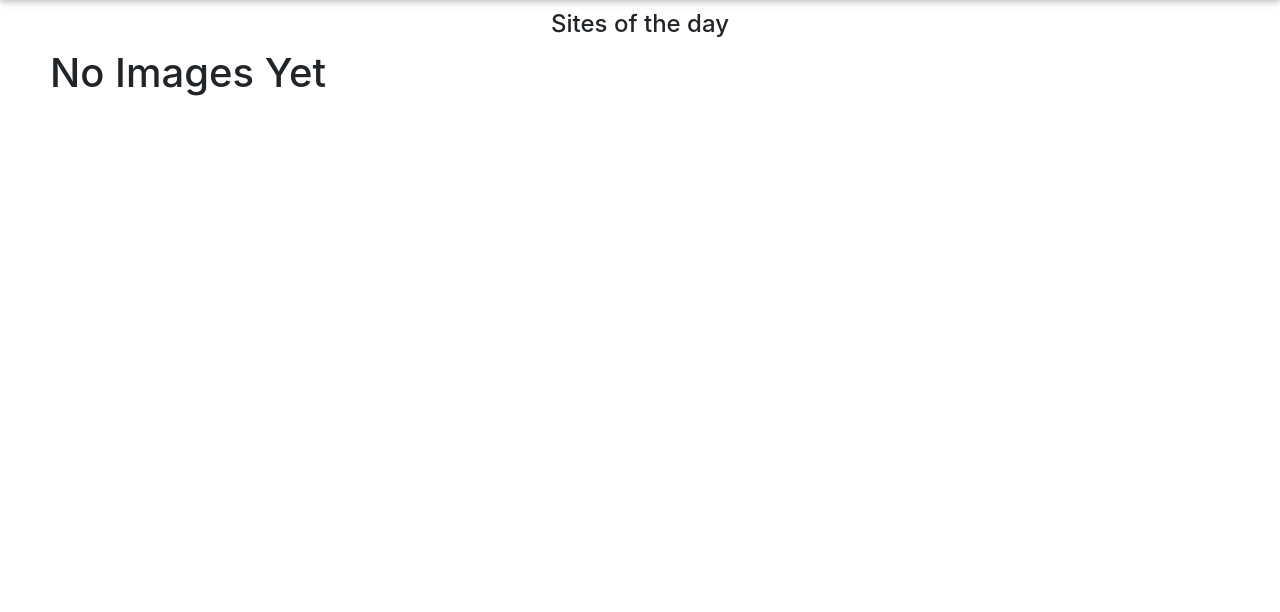
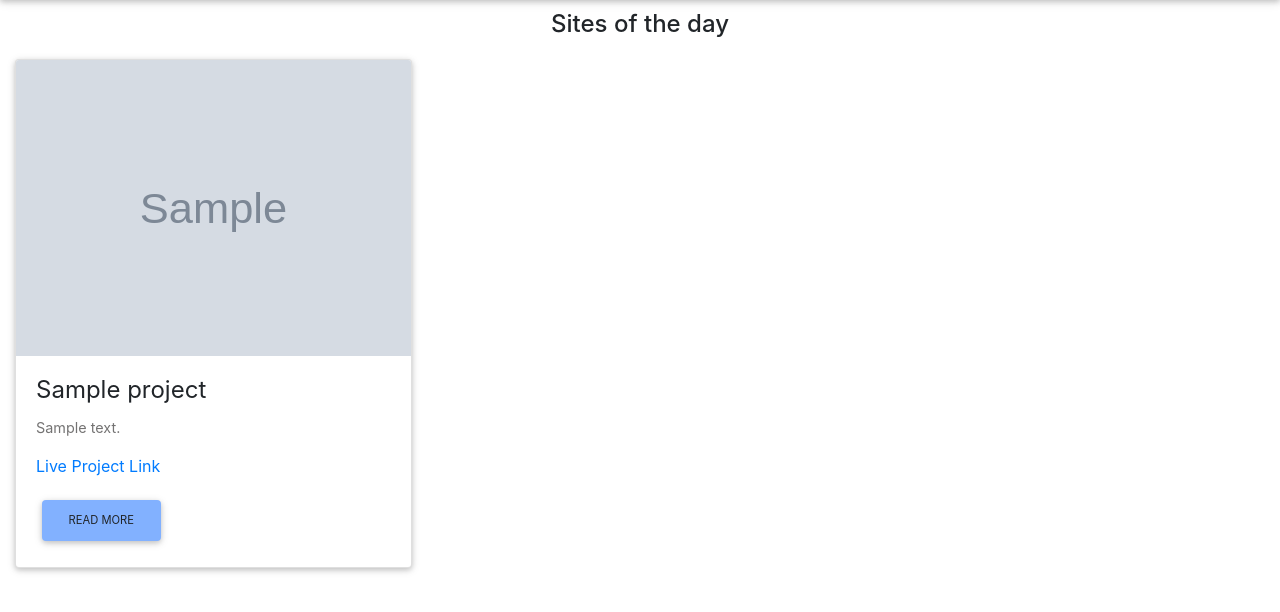
Before and after one commit to Antavio/Moringa-Project-Awards, a Django app: page / in a window 1280 px wide. Shown: the part 56-668 px from the top of the page. Run offline with Django 3.2, Linux system fonts and the light colour scheme; tables that the repository leaves empty hold one stand-in row (values such as "Sample post"); grey boxes marked "Sample" are stand-in pictures; some libraries are stand-ins or nearby versions; some web fonts are replaced.

Commit message:
Configure settings to allow the application to display uploaded images on the home page.

```diff
--- a/Project_Awards/settings.py
+++ b/Project_Awards/settings.py
@@ -64,6 +64,7 @@ TEMPLATES = [
                 'django.template.context_processors.request',
                 'django.contrib.auth.context_processors.auth',
                 'django.contrib.messages.context_processors.messages',
+                'django.template.context_processors.media',
             ],
         },
     },
@@ -109,7 +110,7 @@ AUTH_PASSWORD_VALIDATORS = [
 
 LANGUAGE_CODE = 'en-us'
 
-TIME_ZONE = 'UTC'
+TIME_ZONE = 'Africa/Nairobi'
 
 USE_I18N = True
 
@@ -122,3 +123,6 @@ LOGIN_REDIRECT_URL = '/'
 # https://docs.djangoproject.com/en/1.11/howto/static-files/
 
 STATIC_URL = '/static/'
+
+MEDIA_URL = '/media/'
+MEDIA_ROOT = os.path.join(BASE_DIR, 'media')
--- a/project_awards_app/templates/Moringa_Project_Awards/index.html
+++ b/project_awards_app/templates/Moringa_Project_Awards/index.html
@@ -4,20 +4,18 @@
     <div style="margin:10px;">
         <h4 class="text-center">Sites of the day</4>
     </div>
-    <!-- Card deck -->
-    <div class="card-deck">
-        {% for image in all_images %}
-        <!-- Card -->
-        <div class="card mb-4">
+    <div class="row">
+        {% for image in all_images%}
 
-            <!--Card image-->
-            <div class="view overlay">
-                <img class="card-img-top" src="{{image.image.url}}" alt="{{image.title}}">
-                <a href="#!">
-                    <div class="mask rgba-white-slight"></div>
-                </a>
+        <div class="col-md-4 main-page d-flex" style=" margin-top: 10px;">
+            <div class="card card-cascade wider flex-fill ">
+
+                <!-- Card image -->
+                <div class="view view-cascade overlay">
+                    <a data-toggle="modal" data-target="#{{image.id}}"><img class="card-img-top"
+                            src="{{image.image.url}}" alt="{{image.title}}"></a>
+                    <!-- <button type="button" class="btn btn-primary" data-toggle="modal" data-target="#{{image.id}}">Expand photo</button> -->
                 </div>
-
                 <!--Card content-->
                 <div class="card-body">
 
@@ -25,21 +23,35 @@
                     <h4 class="card-title">{{image.title}}</h4>
                     <!--Text-->
                     <p class="card-text">{{image.details}}</p>
+                    <p><a href="{{image.link}}">Live Project Link</a></p>
                     <!-- Provides extra visual weight and identifies the primary action in a set of buttons -->
                     <button type="button" class="btn btn-light-blue btn-md">Read more</button>
 
                 </div>
+            </div>
+        </div>
+        <!--Modal: modalYT-->
+        <div class="modal fade" id="{{image.id}}" tabindex="-1" role="dialog" aria-labelledby="myModalLabel"
+            aria-hidden="true">
+            <div class="modal-dialog modal-lg" role="document">
+                        <div class="embed-responsive embed-responsive-16by9">
+                            <img class="embed-responsive-item" src="{{image.image.url}}" alt="Image Loading"
+                                style="margin:10px;" allowfullscreen>
+                        </div>
 
             </div>
-        <!-- Card -->
-        {% empty %}
-
-            <h1 style="margin-left:50px;"> No Images Yet</h1>
-
-        {% endfor %}
+        </div>
+        <!--Modal: modalYT-->
 
 
-
+        {% empty %}
+        <div class="row">
+            <h1 class="text-center"> No Images Yet</h1>
+        </div>
+        {% endfor %}
+    </div>
+    <!-- Card deck -->
+    <div class="row">
     </div>
     <!-- Card deck -->
 </div>
--- a/project_awards_app/urls.py
+++ b/project_awards_app/urls.py
@@ -1,6 +1,12 @@
 from django.conf.urls import url
 from . import views
+from django.conf import settings
+from django.conf.urls.static import static
+
 
 urlpatterns=[
     url('^$',views.home,name='home'),
 ]
+
+if settings.DEBUG:
+    urlpatterns+= static(settings.MEDIA_URL, document_root = settings.MEDIA_ROOT)
--- a/project_awards_app/views.py
+++ b/project_awards_app/views.py
@@ -5,4 +5,4 @@ from .models import Project
 # Create your views here.
 def home(request):
     all_projects = Project.fetch_all_images()
-    return render(request,"Moringa_Project_Awards/index.html")
+    return render(request,"Moringa_Project_Awards/index.html",{"all_images":all_projects})
```
Also changed, not shown: media/project_pics/1.png (added), media/project_pics/DB.png (added), media/project_pics/Screenshot_from_2019-03-29_18-33-34.png (added), media/project_pics/Screenshot_from_2019-03-30_17-22-45.png (added), media/project_pics/Screenshot_from_2019-04-05_10-29-17.png (added), media/project_pics/Screenshot_from_2019-05-01_14-16-03.png (added), media/project_pics/Screenshot_from_2019-05-22_16-37-57.png (added), media/project_pics/animal-chihuahua-cute.jpg (added). Lines whose indentation alone changed are shown as unchanged.
